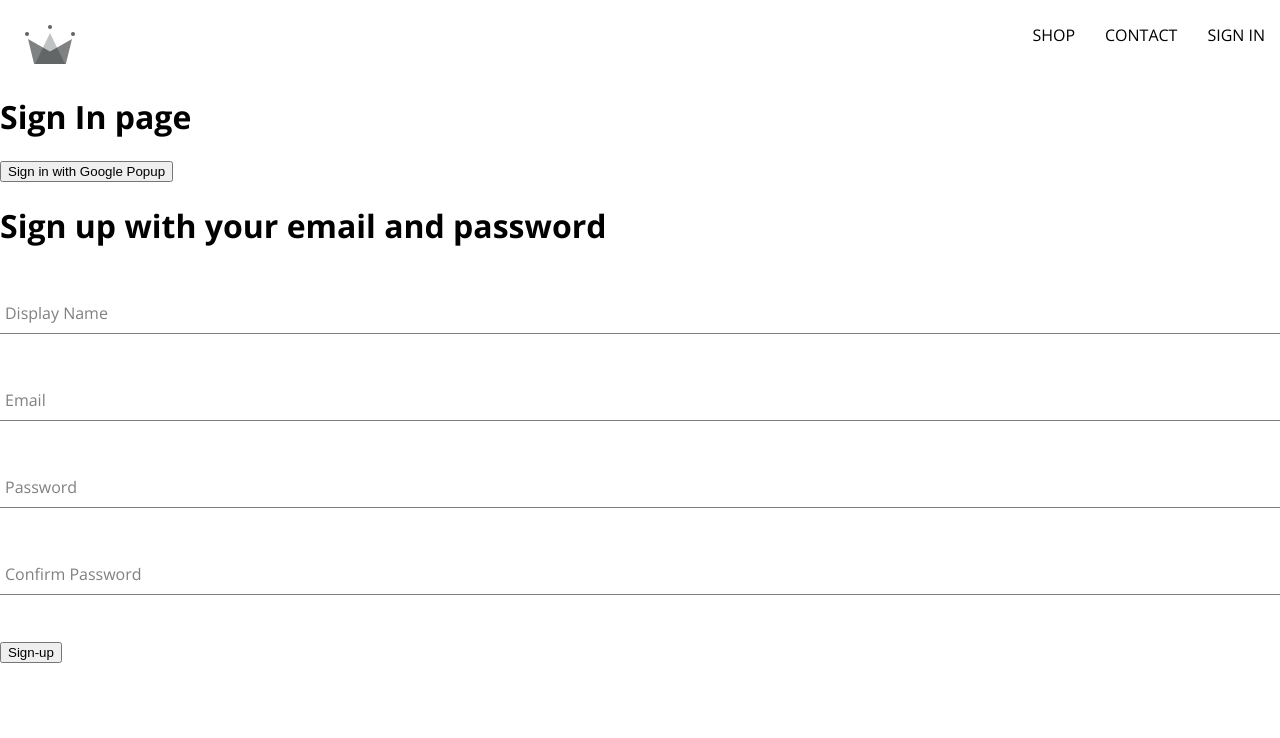
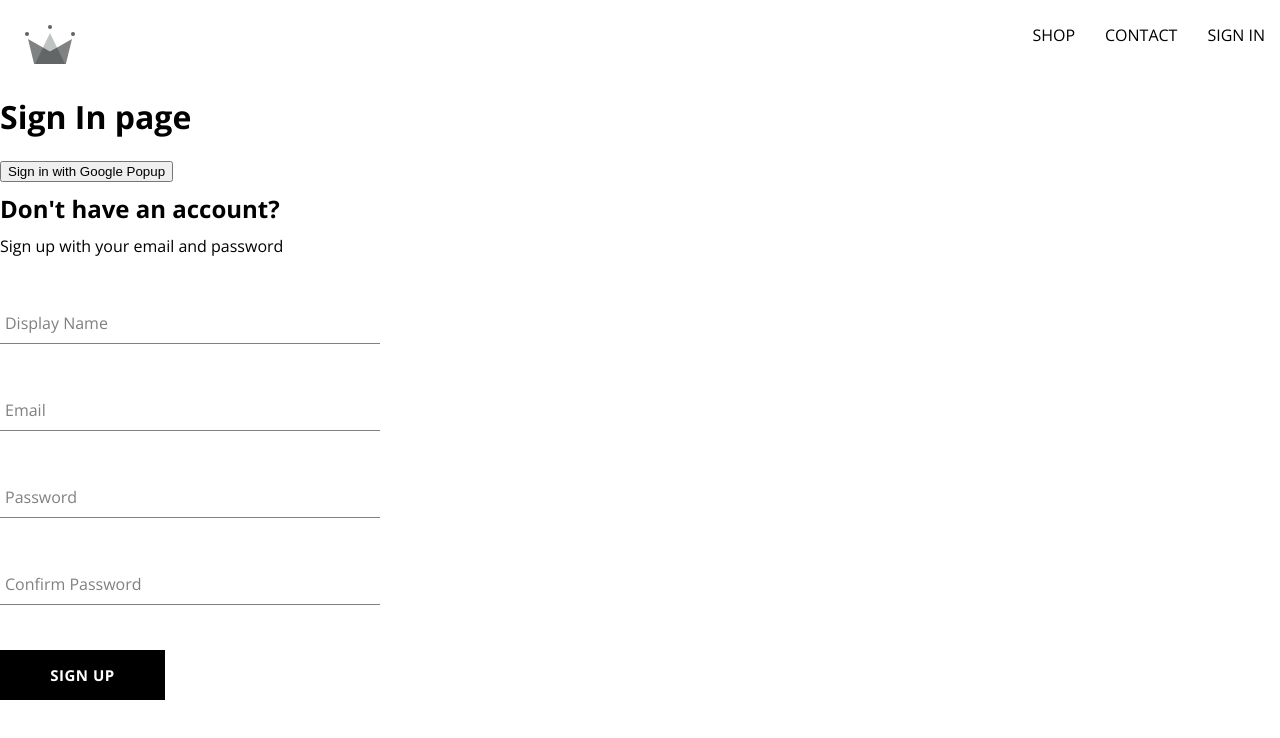
Before and after one commit to ornops/sheeps-clothing, a React (Create React App) app: page /sign-in in a window 1280 px wide. Shown: the top 738 px of the page. Built offline with nearby package versions, Linux system fonts and the light colour scheme.

Commit message:
Created Button component

```diff
--- /dev/null
+++ b/src/components/button/button.component.jsx
@@ -0,0 +1,14 @@
+import React from 'react'
+import './button.styles.scss'
+const BUTTON_TYPE_CLASSES ={
+    google: 'google-sign-in',
+    inverted: 'inverted'
+}
+
+const Button = ({children, buttonType, ...otherProps}) => {
+  return (
+      <button className={`button-container ${BUTTON_TYPE_CLASSES[buttonType]}`} {...otherProps}>{children}</button>
+  )
+}
+
+export default Button;
--- /dev/null
+++ b/src/components/button/button.styles.scss
@@ -0,0 +1,46 @@
+.button-container {
+  min-width: 165px;
+  width: auto;
+  height: 50px;
+  letter-spacing: 0.5px;
+  line-height: 50px;
+  padding: 0 35px 0 35px;
+  font-size: 15px;
+  background-color: black;
+  color: white;
+  text-transform: uppercase;
+  font-family: 'Open Sans';
+  font-weight: bolder;
+  border: none;
+  cursor: pointer;
+  display: flex;
+  justify-content: center;
+
+  &:hover {
+    background-color: white;
+    color: black;
+    border: 1px solid black;
+  }
+
+  &.google-sign-in {
+    background-color: #4285f4;
+    color: white;
+
+    &:hover {
+      background-color: #357ae8;
+      border: none;
+    }
+  }
+
+  &.inverted {
+    background-color: white;
+    color: black;
+    border: 1px solid black;
+
+    &:hover {
+      background-color: black;
+      color: white;
+      border: none;
+    }
+  }
+}
--- a/src/components/sign-up-form/sign-up-form.component.jsx
+++ b/src/components/sign-up-form/sign-up-form.component.jsx
@@ -1,6 +1,7 @@
 import React from 'react'
 import FormInput from '../form-input/form-input.component';
-
+import './sign-up-form.styles.scss'
+import Button from '../button/button.component';
 import { useState } from 'react';
 import { createAuthUserWithEmailAndPassword, createUserDocumentFromAuth } from '../../utils/firebase/firebase.utils';
 const defaultFormFields ={
@@ -45,14 +46,15 @@
     }
 
   return (
-    <div>
-      <h1>Sign up with your email and password</h1>
-      <form action="" onSubmit={handleSubmit}>
-        <FormInput label='Display Name' type='text' onChange={handleChange} required name='displayName' value={displayName}/>
-        <FormInput label='Email' type='email' onChange={handleChange} required name='email' value={email}/>
-        <FormInput label='Password' type='password' onChange={handleChange} required name='password' value={password}/>
-        <FormInput label='Confirm Password' type='password' onChange={handleChange} required name='confirmPassword' value={confirmPassword}/>
-        <button type="submit">Sign-up</button>
+    <div className='sign-up-container'>
+        <h2>Don't have an account?</h2>
+        <span>Sign up with your email and password</span>
+        <form action="" onSubmit={handleSubmit}>
+            <FormInput label='Display Name' type='text' onChange={handleChange} required name='displayName' value={displayName}/>
+            <FormInput label='Email' type='email' onChange={handleChange} required name='email' value={email}/>
+            <FormInput label='Password' type='password' onChange={handleChange} required name='password' value={password}/>
+            <FormInput label='Confirm Password' type='password' onChange={handleChange} required name='confirmPassword' value={confirmPassword}/>
+        <Button type='submit'>Sign up</Button>
       </form>
     </div>
   )
--- /dev/null
+++ b/src/components/sign-up-form/sign-up-form.styles.scss
@@ -0,0 +1,9 @@
+.sign-up-container{
+    display: flex;
+    flex-direction: column;
+    width: 380px;
+
+    h2{
+        margin: 10px 0;
+    }
+}
```
